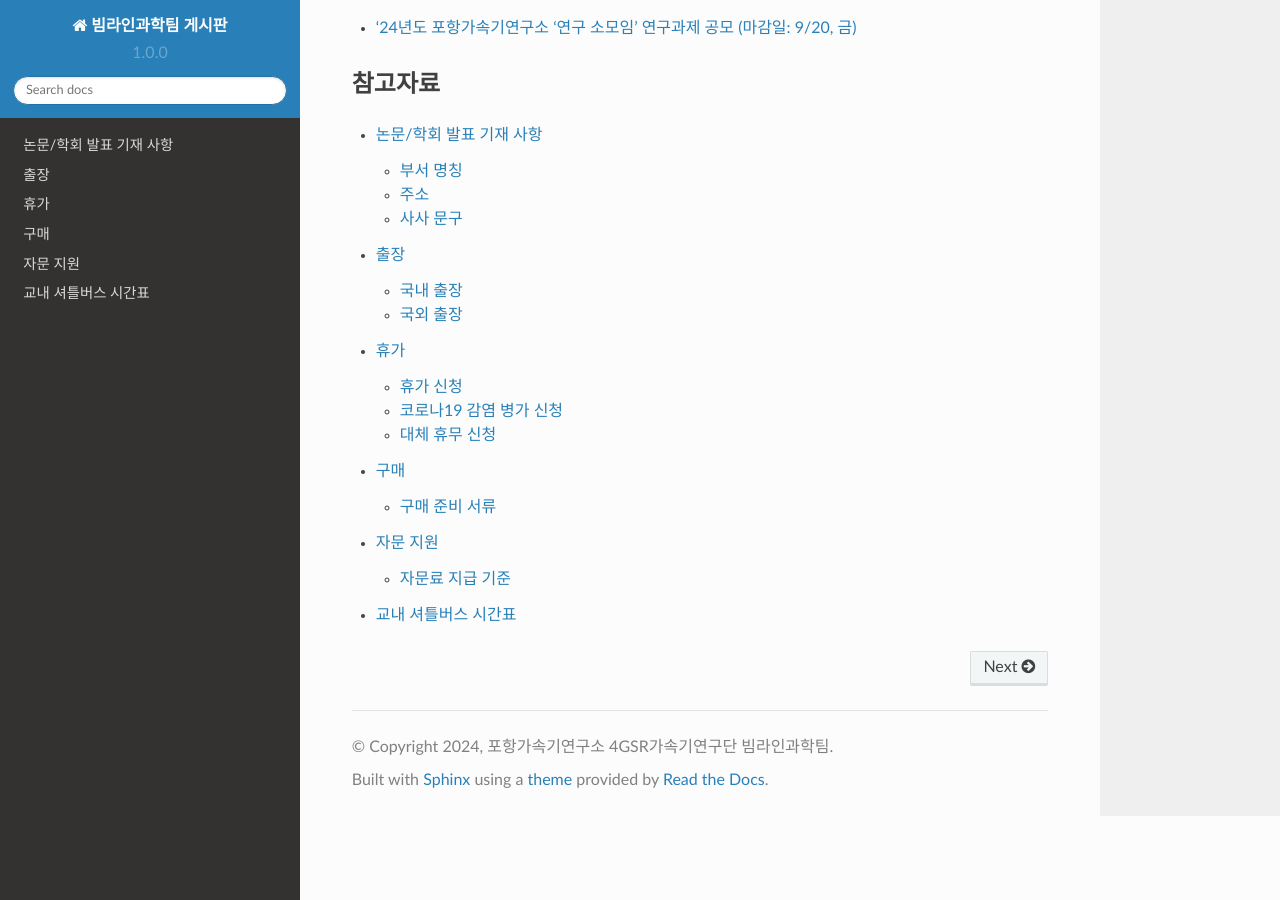
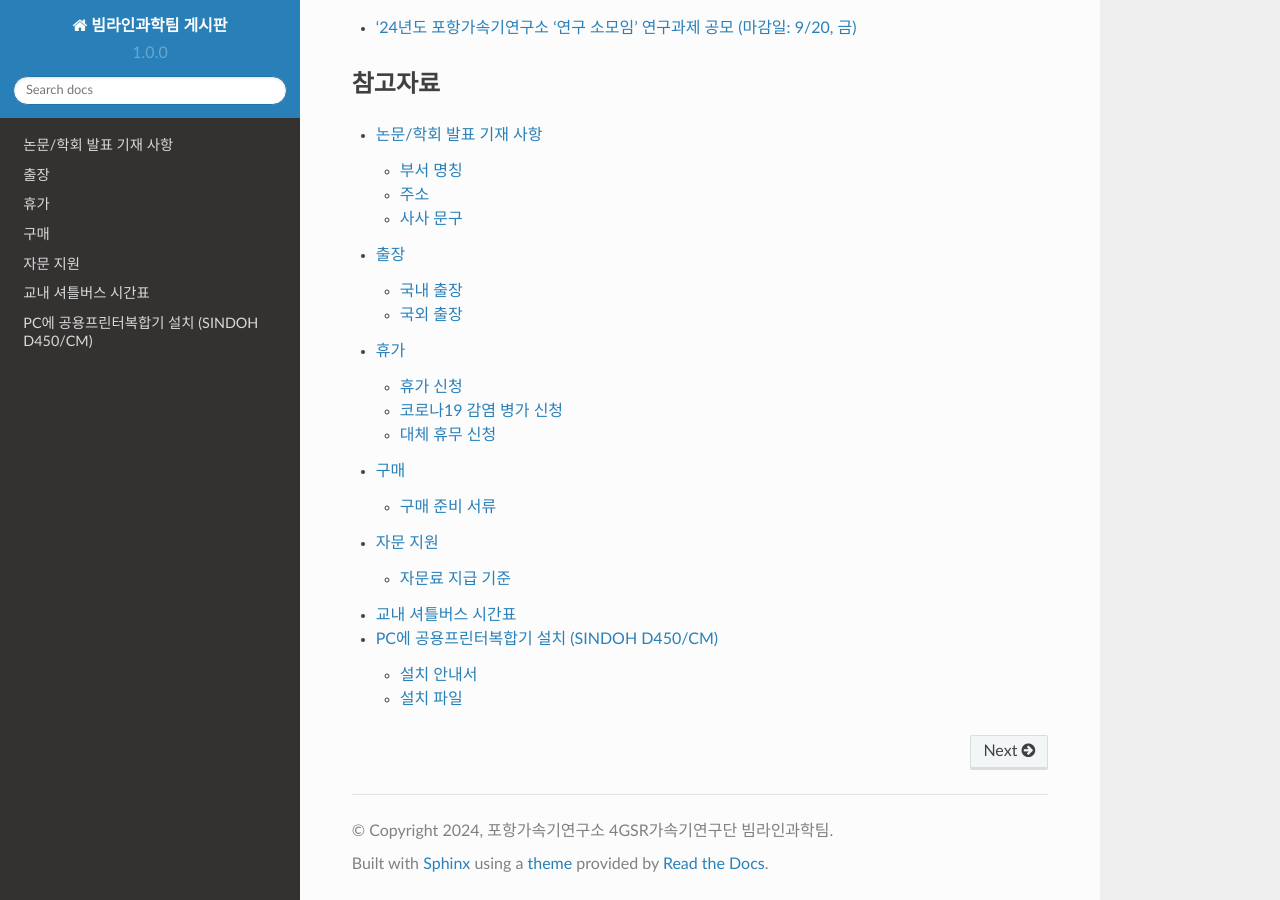
Before and after one commit to limjh0/BeamlineScienceTeam, a Sphinx documentation site: the page built from docs/source/index.rst, in a window 1280 px wide and 900 px high, scrolled down 592 px. Built offline with Sphinx 7.4.7 and the Read the Docs theme 2.0.0, drawn with Linux system fonts in a browser that asks for light colours.

Commit message:
공용프린터복합기설치안내

```diff
--- a/docs/source/index.rst
+++ b/docs/source/index.rst
@@ -25,3 +25,4 @@
    purchase
    consulting_fee
    shuttle_time_table
+   printer_install
--- /dev/null
+++ b/docs/source/printer_install.rst
@@ -0,0 +1,9 @@
+PC에 공용프린터복합기 설치 (SINDOH D450/CM)
+=====================================
+
+`설치 안내서 <https://docs.google.com/presentation/d/1T1JPGEtKTq8clrLPng43s2AJetct-IKB/edit?usp=drive_link&ouid=109515058493832233107&rtpof=true&sd=true>`_
+---------------------------------------------------------------------------------------------------------------
+* 연구2동 1층의 IP 주소: 141.223.48.22
+
+`설치 파일 <https://drive.google.com/file/d/1Y0XTKmHCz8AY6dc82KvaQklx4pHACb4C/view?usp=drive_link>`_
+---------------------------------------------------------------------------------------------------------------
```
